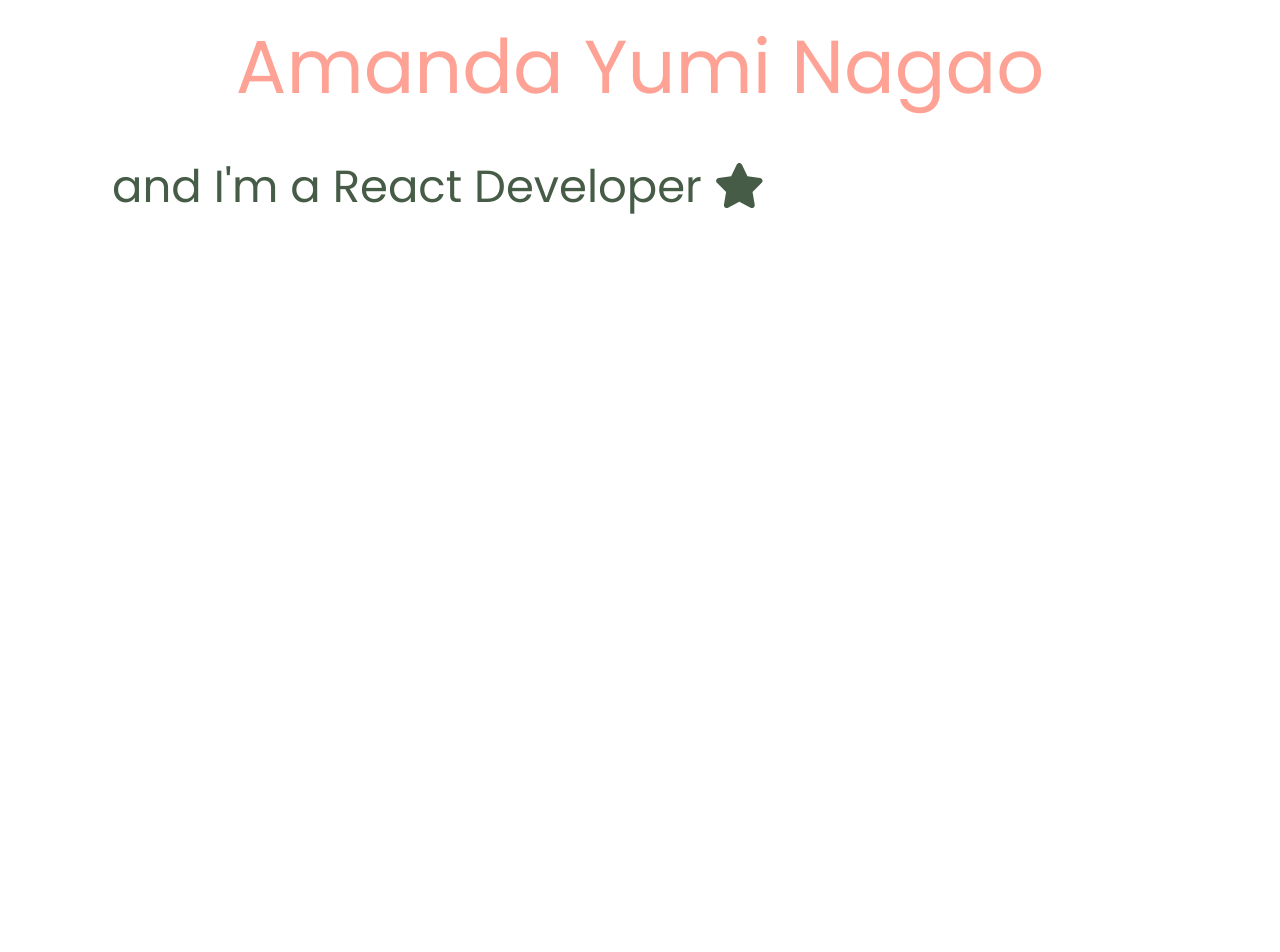
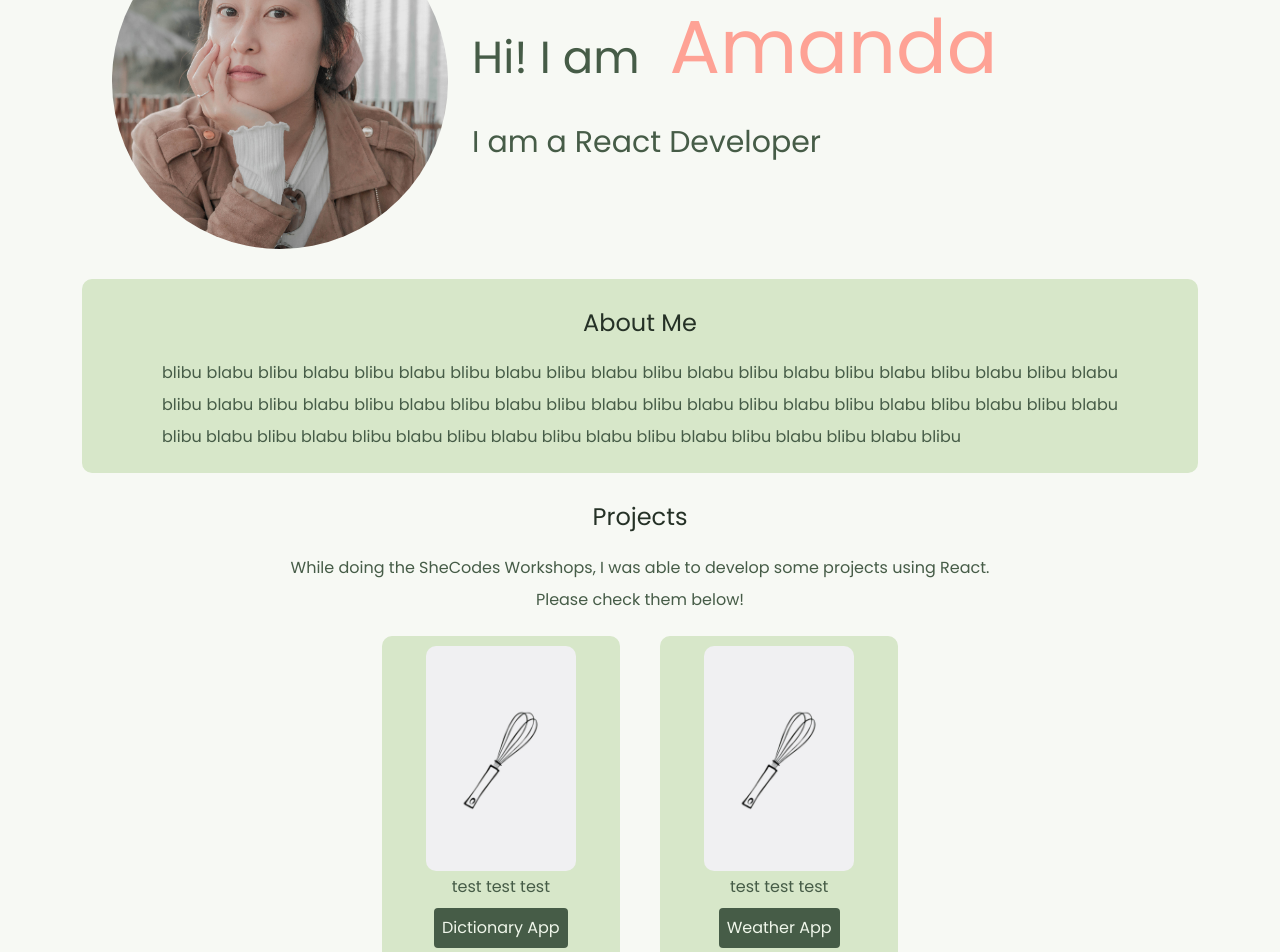
Before and after one commit to amandanagao/my-portfolio-page, a React (Create React App) app: page / in a window 1280 px wide. Shown: the part 180-1132 px from the top of the page. Before the commit the page ends 800 px from the top, so only its background shows below. Built offline with nearby package versions, Linux system fonts and the light colour scheme.

Commit message:
Updated CSS

```diff
--- /dev/null
+++ b/src/AboutMe.css
@@ -0,0 +1,18 @@
+.AboutMe {
+    background: #d7e7c9;
+    padding: 20px;
+    border-radius: 10px;
+}
+
+.AboutMe h4 {
+    color: #253126;
+    text-align: center;
+    margin: 10px 0px 20px;
+}
+
+.AboutMe p {
+    color: #465c47;
+    text-align: justify;
+    line-height: 2;
+    margin: 0px 60px;
+}
--- /dev/null
+++ b/src/AboutMe.js
@@ -0,0 +1,19 @@
+import React from "react";
+
+import "./AboutMe.css";
+
+export default function AboutMe() {
+    return (
+        <div className="AboutMe">
+            <h4>About Me</h4>
+            <p>
+                blibu blabu blibu blabu blibu blabu blibu blabu blibu blabu
+                blibu blabu blibu blabu blibu blabu blibu blabu blibu blabu{" "}
+                blibu blabu blibu blabu blibu blabu blibu blabu blibu blabu{" "}
+                blibu blabu blibu blabu blibu blabu blibu blabu blibu blabu{" "}
+                blibu blabu blibu blabu blibu blabu blibu blabu blibu blabu{" "}
+                blibu blabu blibu blabu blibu blabu blibu
+            </p>
+        </div>
+    );
+}
--- a/src/App.css
+++ b/src/App.css
@@ -1,3 +1,4 @@
 .App {
     font-family: "Poppins", sans-serif;
+    background: #f7f9f4;
 }
--- a/src/App.js
+++ b/src/App.js
@@ -1,5 +1,7 @@
 import MenuBar from "./MenuBar";
 import MainPage from "./MainPage";
+import AboutMe from "./AboutMe";
+import Projects from "./Projects";
 
 import "./App.css";
 
@@ -9,6 +11,8 @@
             <div className="container">
                 <MenuBar />
                 <MainPage />
+                <AboutMe />
+                <Projects />
             </div>
         </div>
     );
--- a/src/MainPage.css
+++ b/src/MainPage.css
@@ -4,9 +4,21 @@
     margin: 30px;
 }
 
+.MainPage .row {
+    align-items: center;
+}
+
+.MainPage .MainPage-photo {
+    overflow: hidden;
+    border-radius: 50%;
+}
+
 .MainPage .MainPage-name {
     color: #fea295;
-    text-align: center;
     font-size: 75px;
     margin: 30px;
 }
+
+.MainPage .MainPage-role {
+    font-size: 30px;
+}
--- a/src/MainPage.js
+++ b/src/MainPage.js
@@ -1,16 +1,30 @@
 import React from "react";
-
-import { FontAwesomeIcon } from "@fortawesome/react-fontawesome";
-import { faStar } from "@fortawesome/free-solid-svg-icons";
+import profilePhoto from "./Yumi-crop.jpg";
 
 import "./MainPage.css";
 
 export default function MainPage() {
     return (
         <div className="MainPage">
-            Hi! I'm
-            <div className="MainPage-name">Amanda Yumi Nagao</div>
-            and I'm a React Developer <FontAwesomeIcon icon={faStar} />
+            <div className="row">
+                <div className="col-4">
+                    <div className="MainPage-photo">
+                        <img
+                            src={profilePhoto}
+                            alt="profile"
+                            className="img-fluid"
+                        />
+                    </div>
+                </div>
+                <div className="col-8">
+                    Hi! I am
+                    <span className="MainPage-name">Amanda</span>
+                    <br />
+                    <span className="MainPage-role">
+                        I am a React Developer
+                    </span>
+                </div>
+            </div>
         </div>
     );
 }
--- /dev/null
+++ b/src/Projects.css
@@ -0,0 +1,54 @@
+.Projects {
+    text-align: center;
+    padding: 20px;
+}
+
+.Projects h4 {
+    color: #253126;
+    margin: 10px 0px 20px;
+}
+
+.Projects p {
+    color: #465c47;
+    line-height: 2;
+    margin: 0px 60px;
+}
+
+.Projects img {
+    border-radius: 10px;
+}
+
+.Projects a {
+    text-decoration: none;
+    color: #eff6ea;
+}
+
+.Projects button {
+    background: #465c47;
+    margin: 5px;
+    padding: 8px;
+    border: none;
+    border-radius: 4px;
+    transition: all 200ms ease-in-out;
+}
+
+.Projects button:hover {
+    background: #fea295;
+}
+
+.Projects .Projects-card {
+    display: inline-flex;
+    flex-direction: column;
+    justify-content: center;
+    align-items: center;
+    margin: 20px;
+    padding: 10px;
+    border-radius: 10px;
+    background: #d7e7c9;
+    color: #465c47;
+    transition: all 200ms ease-in-out;
+}
+
+.Projects .Projects-card:hover {
+    scale: 1.1;
+}
--- /dev/null
+++ b/src/Projects.js
@@ -0,0 +1,44 @@
+import React from "react";
+import test from "./Fouet.png";
+
+import "./Projects.css";
+
+export default function Projects() {
+    return (
+        <div className="Projects">
+            <h4>Projects</h4>
+            <p>
+                While doing the SheCodes Workshops, I was able to develop some
+                projects using React.
+                <br />
+                Please check them below!
+            </p>
+            <div className="Projects-card">
+                <img src={test} alt="test" width={150} className="img-fluid" />
+                <p>test test test</p>
+                <button>
+                    <a
+                        href="https://dashing-speculoos-82148a.netlify.app"
+                        target="_blank"
+                        rel="noreferrer"
+                    >
+                        Dictionary App
+                    </a>
+                </button>
+            </div>
+            <div className="Projects-card">
+                <img src={test} alt="test" width={150} className="img-fluid" />
+                <p>test test test</p>
+                <button>
+                    <a
+                        href="https://famous-hotteok-3cf4d5.netlify.app"
+                        target="_blank"
+                        rel="noreferrer"
+                    >
+                        Weather App
+                    </a>
+                </button>
+            </div>
+        </div>
+    );
+}
```
Also changed, not shown: src/Fouet.png (added), src/Yumi-crop.jpg (added).
